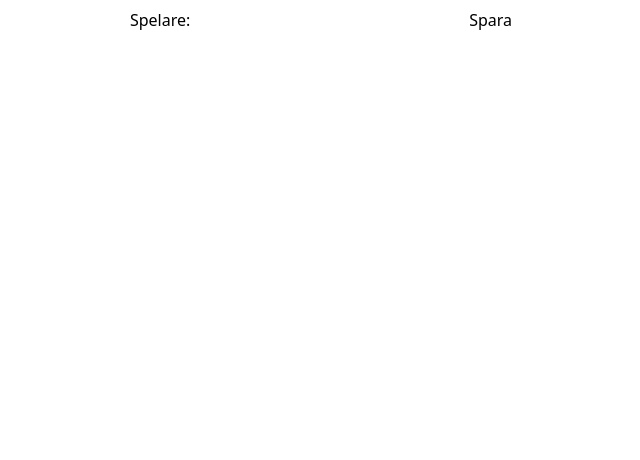
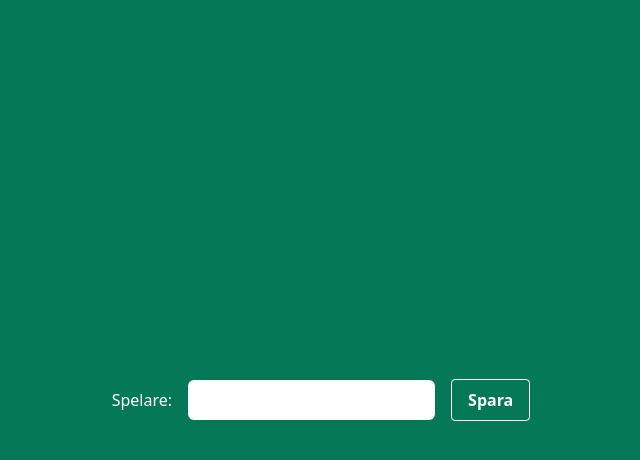
Before and after one commit to maedl/tic-tac-toe-vue-ts, a Vue app: page / in a window 1280 px wide. Shown: the top 460 px of the page, without its empty margins (319-959 px from the left). Built offline with nearby package versions, Linux system fonts and the light colour scheme.

Commit message:
temporary styling

```diff
--- a/index.html
+++ b/index.html
@@ -6,8 +6,8 @@
     <meta name="viewport" content="width=device-width, initial-scale=1.0" />
     <title>Vite + Vue + TS</title>
   </head>
-  <body>
-    <div id="app"></div>
+  <body class="h-screen w-screen bg-emerald-700 text-white">
+    <div id="app" class="h-full flex justify-center items-center"></div>
     <script type="module" src="/src/main.ts"></script>
   </body>
 </html>
--- a/src/style.css
+++ b/src/style.css
@@ -1,3 +1,7 @@
 @tailwind base;
 @tailwind components;
 @tailwind utilities;
+
+.btn {
+  @apply font-bold py-2 px-4 rounded border-solid border-white border;
+}
```
